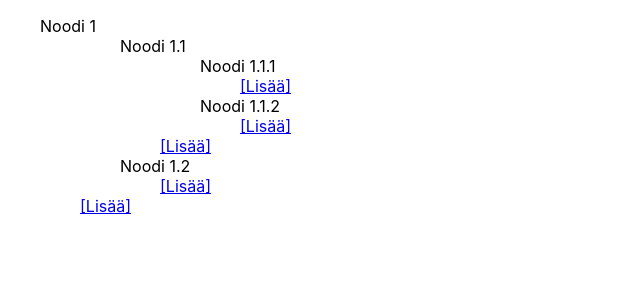
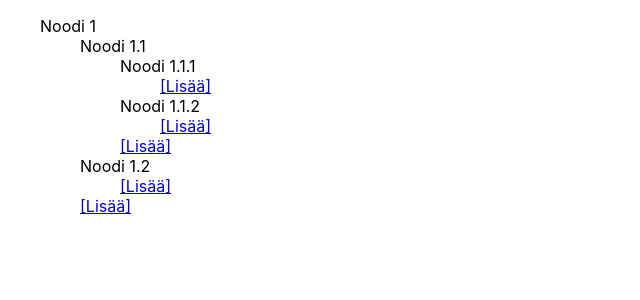
Before and after one commit to ktiitinen/rapal-demo, a React (Create React App) app: page / in a window 1280 px wide. Shown: the top 300 px of the page, without its empty margins (0-640 px from the left). Built offline with nearby package versions, Linux system fonts and the light colour scheme.

Commit message:
Indentation fixed

```diff
--- a/src/components/Node/Node.jsx
+++ b/src/components/Node/Node.jsx
@@ -25,7 +25,7 @@ export default function Node(props) {
     }
 
     return (
-        <ul>
+        <>
             <li>{props.node.name}</li>
 
             <ul>
@@ -35,5 +35,5 @@ export default function Node(props) {
                 <li><a href="!#" onClick={addChild}>[Lisää]</a></li>
             </ul>
 
-        </ul>);
+        </>);
 }
--- a/src/components/Tree/Tree.jsx
+++ b/src/components/Tree/Tree.jsx
@@ -33,6 +33,8 @@ const tree = {
 
 export default function Tree() {
     return (
-        <Node node={tree} />
+        <ul>
+          <Node node={tree} />
+        </ul>
     );
 }
```
